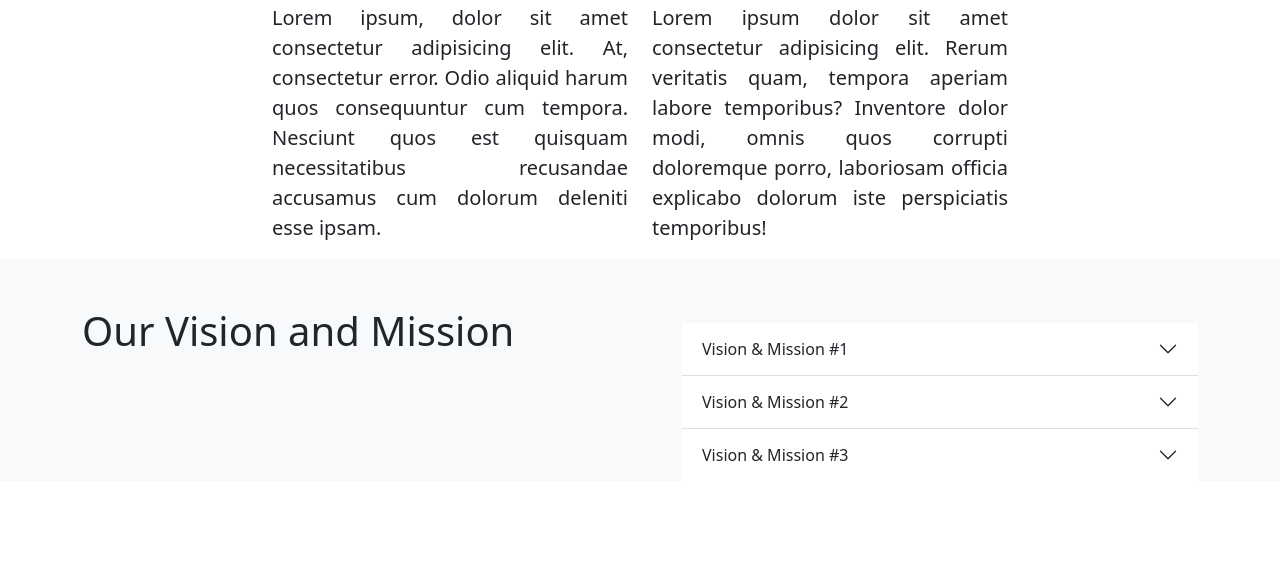
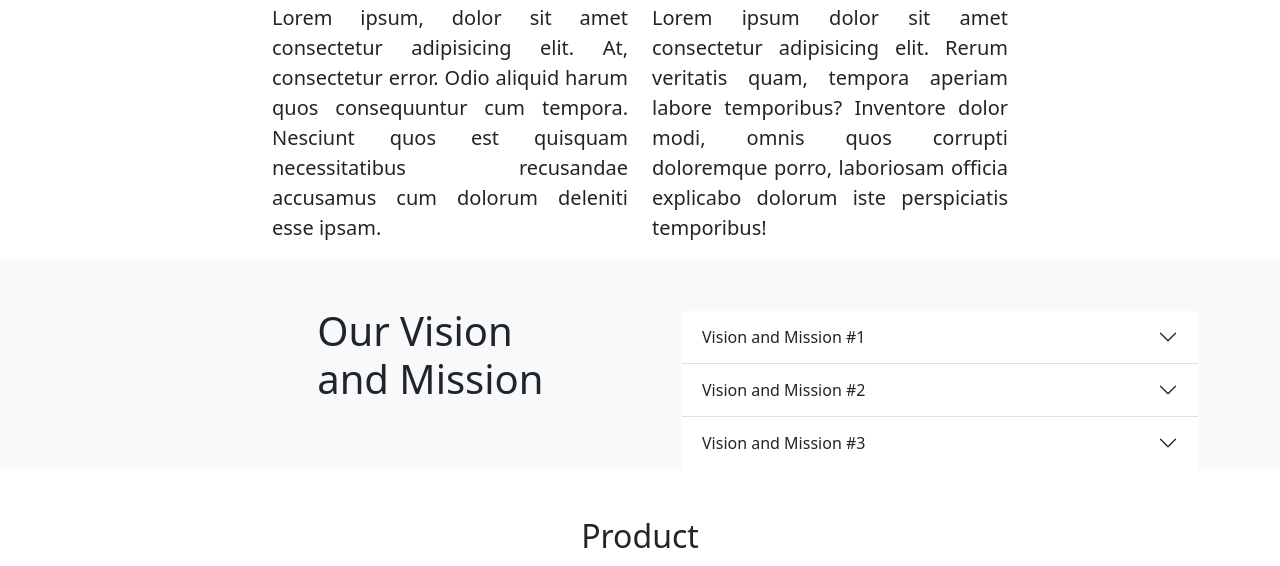
Before and after one commit to Rifqi9604/Rifqi, a plain HTML site: page index.html in a window 1280 px wide. Shown: the part 739-1305 px from the top of the page. Drawn offline with nearby package versions, Linux system fonts and the light colour scheme.

Commit message:
catatan perubahan

```diff
--- a/index.html
+++ b/index.html
@@ -90,15 +90,15 @@
 
             <section id="vision" class="bg-light">
                 <div class="container">
-                    <div class="row" style="text-align: right, justify;">
-                        <h1 class="mt-5 ml-3"> Our Vision and Mission</h1>
+                    <div class="row" style="text-align: right, justify; margin-left: 20%;">
+                        <h1 class="mt-5 ml-3"> Our Vision <br> and Mission</h1>
                     </div>
-
-                    <div class="accordion accordion-flush" id="accordionFlushExample" style="margin-left: 600px; margin-top: -40px; margin-bottom: 40px;">
+                    <div class="col-md-2"></div>
+                    <div class="accordion accordion-flush" id="accordionFlushExample"  style="margin-left: 600px; margin-top: -100px;">
                       <div class="accordion-item">
                         <h2 class="accordion-header" id="flush-headingOne">
                           <button class="accordion-button collapsed" type="button" data-bs-toggle="collapse" data-bs-target="#flush-collapseOne" aria-expanded="false" aria-controls="flush-collapseOne">
-                              Vision & Mission #1
+                            Vision and Mission #1
                           </button>
                         </h2>
                         <div id="flush-collapseOne" class="accordion-collapse collapse" aria-labelledby="flush-headingOne" data-bs-parent="#accordionFlushExample">
@@ -108,7 +108,7 @@
                       <div class="accordion-item">
                         <h2 class="accordion-header" id="flush-headingTwo">
                           <button class="accordion-button collapsed" type="button" data-bs-toggle="collapse" data-bs-target="#flush-collapseTwo" aria-expanded="false" aria-controls="flush-collapseTwo">
-                              Vision & Mission #2
+                            Vision and Mission #2
                           </button>
                         </h2>
                         <div id="flush-collapseTwo" class="accordion-collapse collapse" aria-labelledby="flush-headingTwo" data-bs-parent="#accordionFlushExample">
@@ -118,7 +118,7 @@
                       <div class="accordion-item">
                         <h2 class="accordion-header" id="flush-headingThree">
                           <button class="accordion-button collapsed" type="button" data-bs-toggle="collapse" data-bs-target="#flush-collapseThree" aria-expanded="false" aria-controls="flush-collapseThree">
-                              Vision & Mission #3
+                            Vision and Mission #3
                           </button>
                         </h2>
                         <div id="flush-collapseThree" class="accordion-collapse collapse" aria-labelledby="flush-headingThree" data-bs-parent="#accordionFlushExample">
@@ -126,6 +126,7 @@
                         </div>
                       </div>
                     </div>
+
                 </div>
 
             </section>
@@ -265,5 +266,7 @@
                 <p class="text-center pt-1"><a href="https://www.instagram.com/mrfz_n/"><i class="fab fa-instagram"></i></a> mrfz_n</p>
                 <p class="text-center pt-1"><i class="fas fa-phone"></i> 0813-8743-5589</p>
             </footer>
+
+            <script src="https://cdn.jsdelivr.net/npm/bootstrap@5.0.2/dist/js/bootstrap.bundle.min.js" integrity="sha384-MrcW6ZMFYlzcLA8Nl+NtUVF0sA7MsXsP1UyJoMp4YLEuNSfAP+JcXn/tWtIaxVXM" crossorigin="anonymous"></script>
   </body>
 </html>
```
Also changed, not shown: Ujian.js (deleted, +0 -11 lines). Lines whose indentation alone changed are shown as unchanged.
